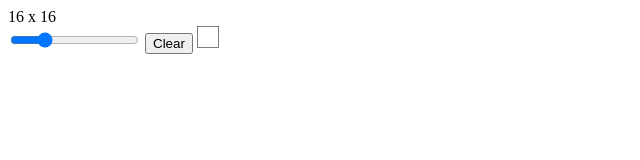
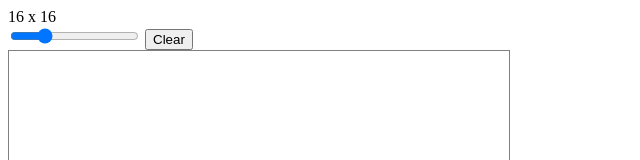
Before and after one commit to Rayman70/Etch-a-sketch, a plain HTML site: page index.html in a window 1280 px wide. Shown: the top 160 px of the page, without its empty margins (0-640 px from the left). Drawn offline with Linux system fonts and the light colour scheme.

Commit message:
Change display type on grid

```diff
--- a/style.css
+++ b/style.css
@@ -1,7 +1,10 @@
 .grid {
+    display: grid;
     border: 1px solid gray;
-    min-width: 20px;
-    min-height: 20px;
-    display: inline-block;
-    margin-right: 2px;
+    width: 500px;
+    height: 500px;
 }
+
+.gridElement {
+    border: 1px solid gray;
+}
```
